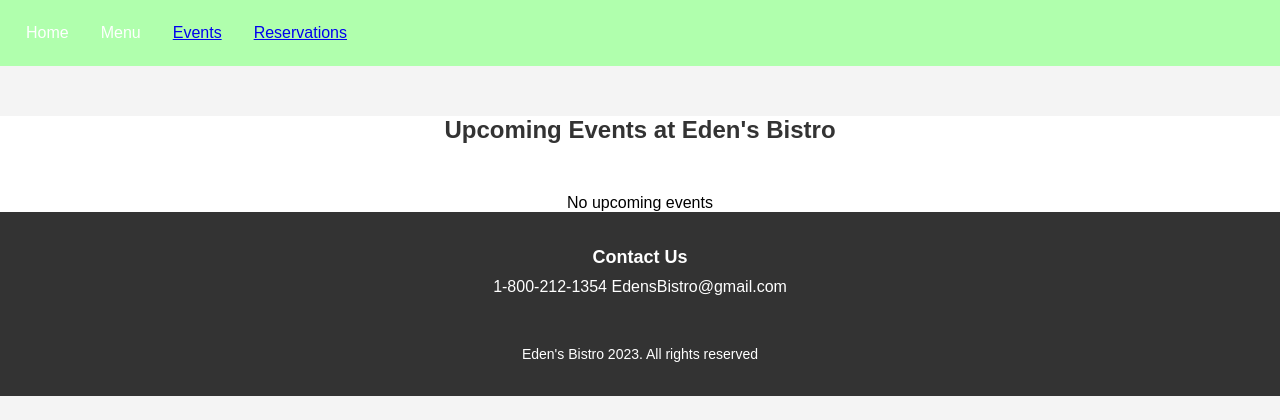
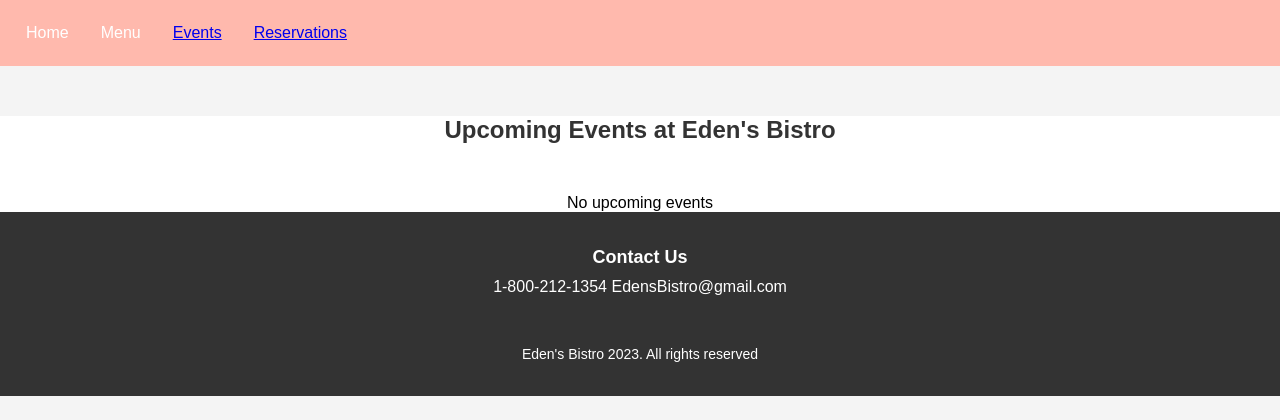
Before and after one commit to Cabe22/Eden-s-Bistro, a PHP site: page /Events.php in a window 1280 px wide. Shown: the top 420 px of the page. Run offline with PHP 8.4, Linux system fonts and the light colour scheme; data that the repository does not hold is empty.

Commit message:
testing github commit

```diff
--- a/EventStyle.css
+++ b/EventStyle.css
@@ -8,7 +8,7 @@ body {
 
 /* Navigation bar styling */
 .navbar {
-    background-color: #b0ffad;
+    background-color: #ffb9ad;
     color: white;
     overflow: hidden;
 }
```
